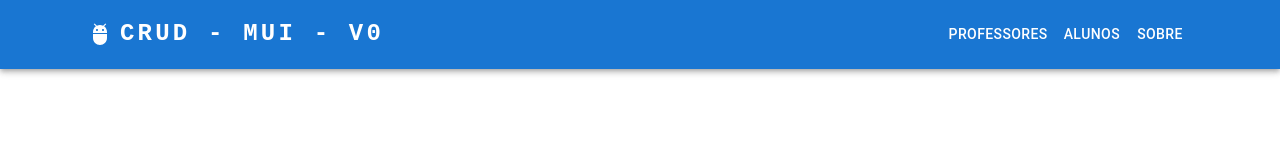
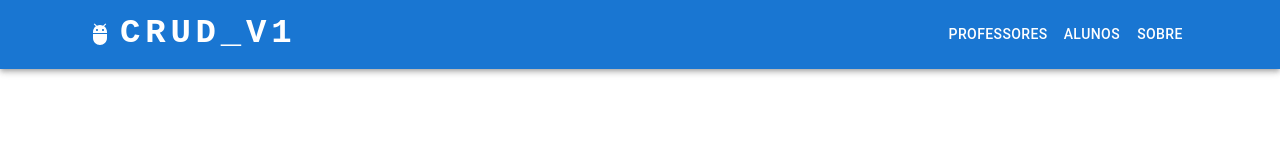
Before and after one commit to JefersonAires10/Desenvolvimento-para-WEB, a React (Create React App) app in the folder introducao/: page /editarProfessor in a window 1280 px wide. Shown: the top 160 px of the page. Built offline with nearby package versions, Linux system fonts and the light colour scheme.

Commit message:
update dropAlunoMenu

```diff
--- a/introducao/src/components/13MUI/02Crud/MyMenuV1.jsx
+++ b/introducao/src/components/13MUI/02Crud/MyMenuV1.jsx
@@ -1,10 +1,13 @@
-import { AppBar, Button, Container, Toolbar, Typography, Box, Menu, MenuItem } from '@mui/material'
-import AdbIcon from '@mui/icons-material/Adb';
-import { useState } from 'react';
+import { AppBar, Box, Button, Container, Menu, MenuItem, Toolbar, Typography } from "@mui/material"
+import AdbIcon from "@mui/icons-material/Adb"
+import { Link } from "react-router-dom"
+import { useState } from "react"
+
 
 const MyMenu = () => {
 
     const [anchorElProfessor, setAnchorElProfessor] = useState(null);
+    const [anchorElAluno, setAnchorElAluno] = useState(null);
 
     const handleOpenAnchorElProfessor = (event) => {
         setAnchorElProfessor(event.currentTarget)
@@ -14,10 +17,20 @@ const MyMenu = () => {
         setAnchorElProfessor(null)
     }
 
+    const handleOpenAnchorElAluno = (event) => {
+        setAnchorElAluno(event.currentTarget)
+    }
+    const handleCloseAnchorElAluno = () => {
+        setAnchorElAluno(null)
+    }
+
     function dropProfMenu() {
         return (
             <Box>
-                <Button sx={{ color: "white", my: 2,}}>
+                <Button
+                    sx={{ color: "white", my: 2}}
+                    onClick={ handleOpenAnchorElProfessor }
+                >
                     Professores
                 </Button>
                 <Menu
@@ -26,16 +39,50 @@ const MyMenu = () => {
                     onClose={ handleCloseAnchorElProfessor }
                 >
                     <MenuItem
-                        onClick = {
-                            () => {
-                                handleCloseAnchorElProfessor()
-                                alert("Indo para a página de cadastros")
-                            }
-                        }
+                        onClick = { handleCloseAnchorElProfessor }
+                        component = { Link }
+                        to = "cadastrarProfessor"
                     >
                         Cadastrar
                     </MenuItem>
-                    <MenuItem>
+                    <MenuItem
+                        onClick={ handleCloseAnchorElProfessor }
+                        component = { Link }
+                        to = "listarProfessor"
+                    >
+                        Listar
+                    </MenuItem>
+                </Menu>
+            </Box>
+        )
+    }
+
+    function dropAlunoMenu() {
+        return (
+            <Box>
+                <Button
+                    sx={{ color: "white", my: 2}}
+                    onClick={ handleOpenAnchorElAluno }
+                >
+                    Alunos
+                </Button>
+                <Menu
+                    anchorEl={ anchorElAluno }
+                    open={ Boolean(anchorElAluno) }
+                    onClose={ handleCloseAnchorElAluno }
+                >
+                    <MenuItem
+                        onClick = { handleCloseAnchorElAluno }
+                        component = { Link }
+                        to = "cadastrarAluno"
+                    >
+                        Cadastrar
+                    </MenuItem>
+                    <MenuItem
+                        onClick={ handleCloseAnchorElAluno }
+                        component = { Link }
+                        to = "listarAluno"
+                    >
                         Listar
                     </MenuItem>
                 </Menu>
@@ -46,46 +93,34 @@ const MyMenu = () => {
     return (
         <AppBar position="static">
             <Container>
-                <Toolbar
-                    sx={{
-                        display: {xs:"none", md:"flex", mr:1},
-                    }}
-                >
-                    <AdbIcon sx={{ display:"flex", mr:1 }} />
+                <Toolbar>
+                    <AdbIcon sx={{ display: { xs: "none", md: "flex" }, mr: 1 }} />
                     <Typography
-                        variant="h5"
+                        variant="h4"
                         component="a"
                         href="/"
                         sx={{
                             textDecoration: "none",
                             color: "white",
                             fontFamily: "monospace",
-                            letterSpacing: ".2rem",
-                            fontWeight: "bold",
-
+                            letterSpacing: ".3rem",
+                            fontWeight: 800
                         }}
                     >
-                        CRUD - MUI - V0
+                        CRUD_V1
                     </Typography>
 
-                    <Box
-                        sx={{
-                            display: "flex",
-                            marginLeft: "auto",
-                            justifyContent: "flex-end",
-                        }}
-                        onClick={ handleOpenAnchorElProfessor }
-                    >
-                        { dropProfMenu() }
-                        <Button sx={{ color: "white", my: 2,}}>
-                            Alunos
-                        </Button>
-                        <Button sx={{ color: "white", my: 2,}}>
+                    <Box sx={{ ml: 3, width: "100%", display: "flex", justifyContent: "flex-end" }}>
+                        {dropProfMenu()}
+
+                        {dropAlunoMenu()}
+
+                        <Button
+                            sx={{ color: "white", my: 2 }}
+                        >
                             Sobre
                         </Button>
-
                     </Box>
-
                 </Toolbar>
             </Container>
         </AppBar>
```
